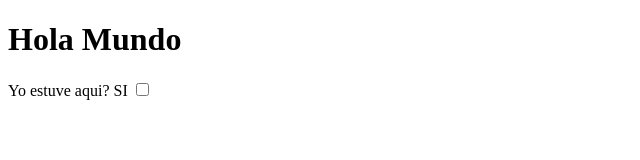
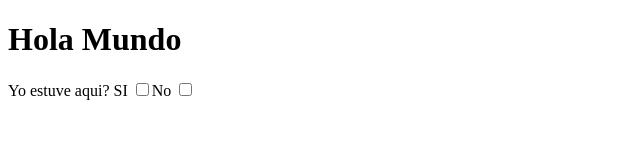
Before and after one commit to dan123va/conexion-heroku, a website: page public/index.html in a window 1280 px wide. Shown: the full height of the page, 0-640 px from the left. Drawn offline with Linux system fonts and the light colour scheme.

Commit message:
Otro input

```diff
--- a/public/index.html
+++ b/public/index.html
@@ -9,6 +9,6 @@
 <body>
     <h1>Hola Mundo</h1>
     <label>Yo estuve aqui?</label>
-    <label>SI</label> <input type="checkbox" name="" id="">
+    <label>SI</label> <input type="checkbox"><label for="">No <input type="checkbox"></label>
 </body>
 </html>
```
